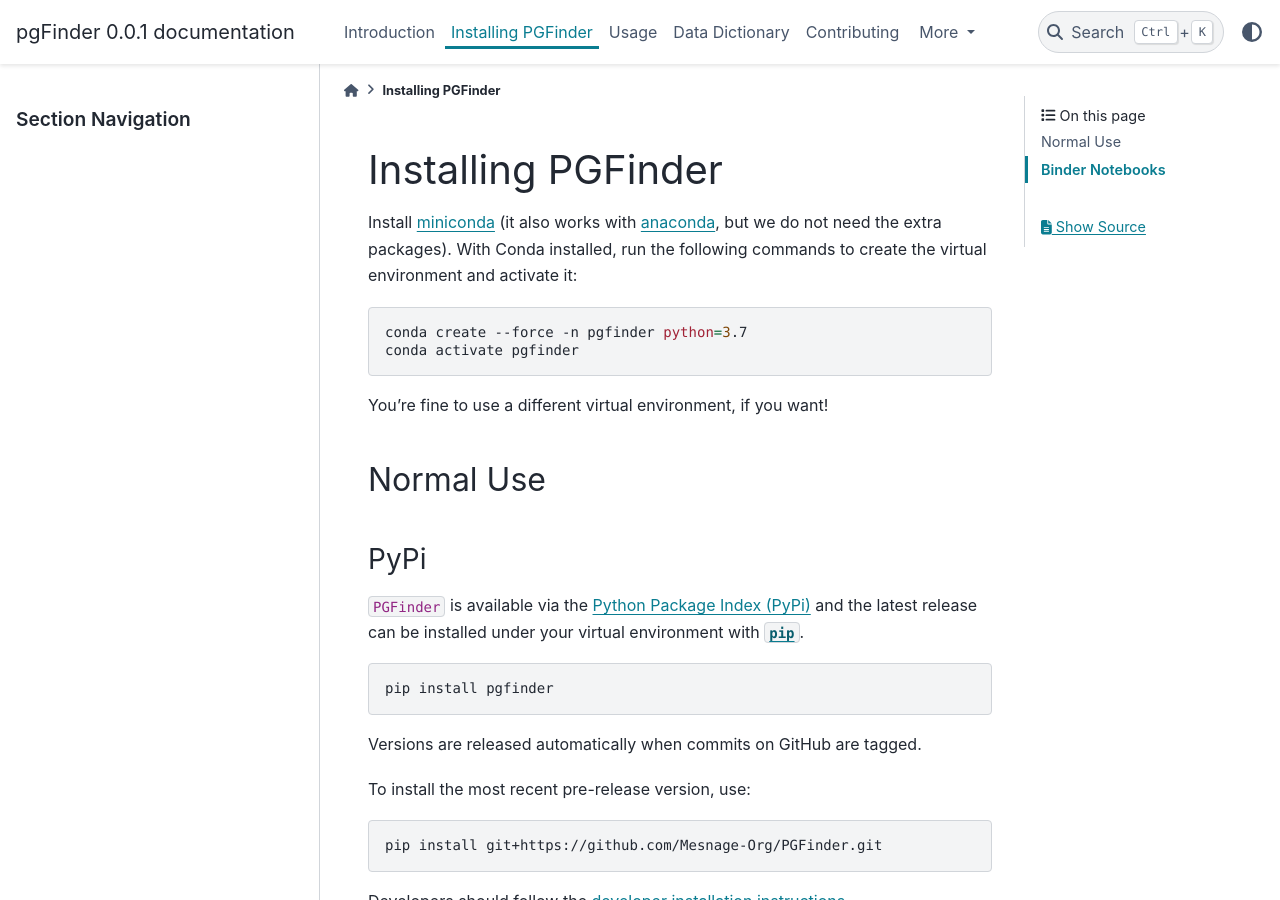
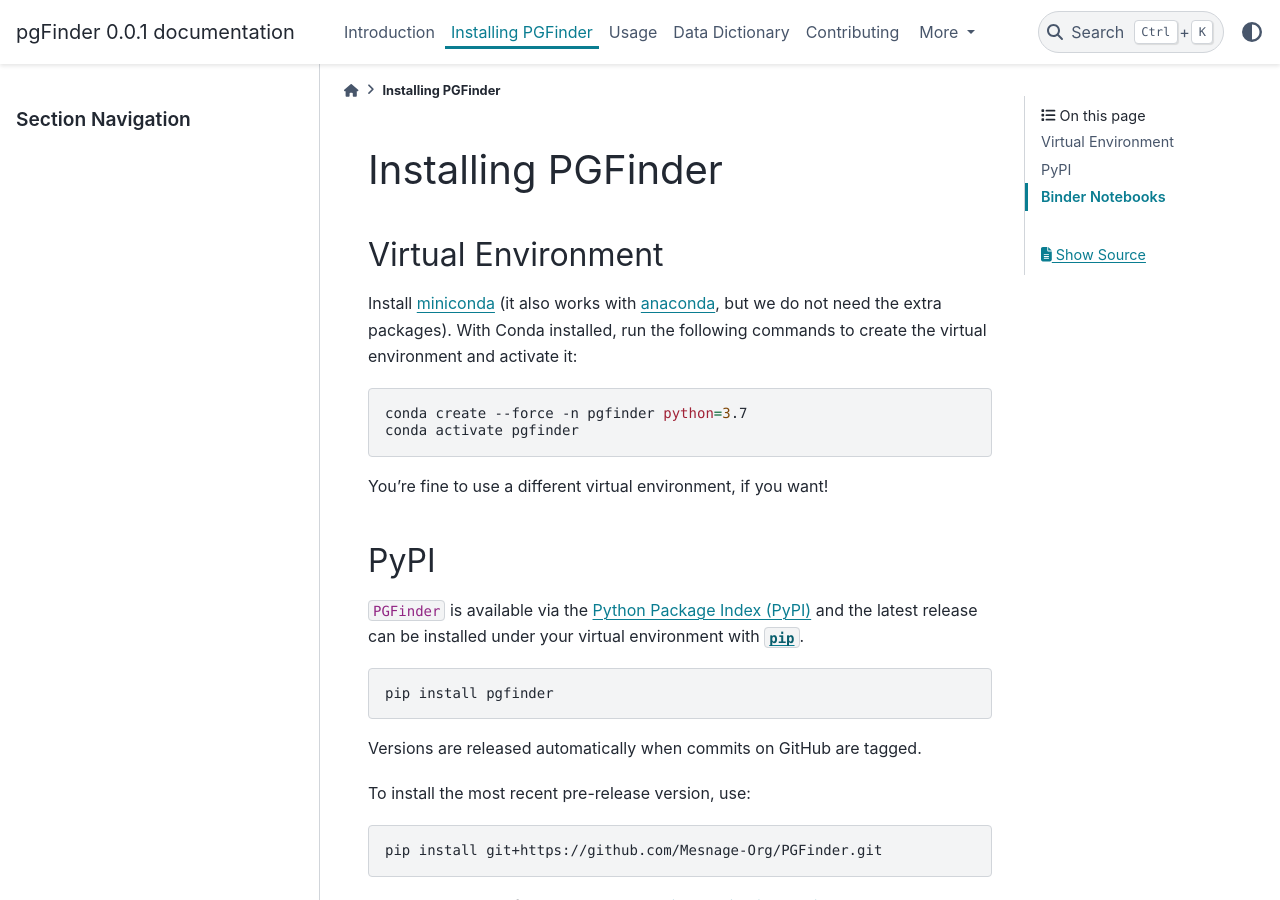
Before and after one commit to Mesnage-Org/pgfinder, a Sphinx documentation site: the page built from docs/installation.md, in a window 1280 px wide and 900 px high. Built offline with Sphinx 7.4.7 and the PyData theme 0.15.4, drawn with Linux system fonts in a browser that asks for light colours; pages that are not in the unit, such as notebooks, are missing from menus.

Commit message:
clearer install instructions

````diff
--- a/docs/installation.md
+++ b/docs/installation.md
@@ -1,4 +1,6 @@
 # Installing PGFinder
+
+## Virtual Environment
 
 Install [miniconda](https://docs.conda.io/en/latest/miniconda.html) (it also works with
 [anaconda](https://docs.anaconda.com/anaconda/install/), but we do not need the extra packages). With Conda installed,
@@ -12,12 +14,9 @@
 
 You're fine to use a different virtual environment, if you want!
 
+## PyPI
 
-## Normal Use
-
-### PyPi
-
-`PGFinder` is available via the [Python Package Index (PyPi)](https://pypi.org/) and the latest release can be installed
+`PGFinder` is available via the [Python Package Index (PyPI)](https://pypi.org/) and the latest release can be installed
 under your virtual environment with [`pip`](https://pip.pypa.io/en/stable/).
 
 ``` bash
````
